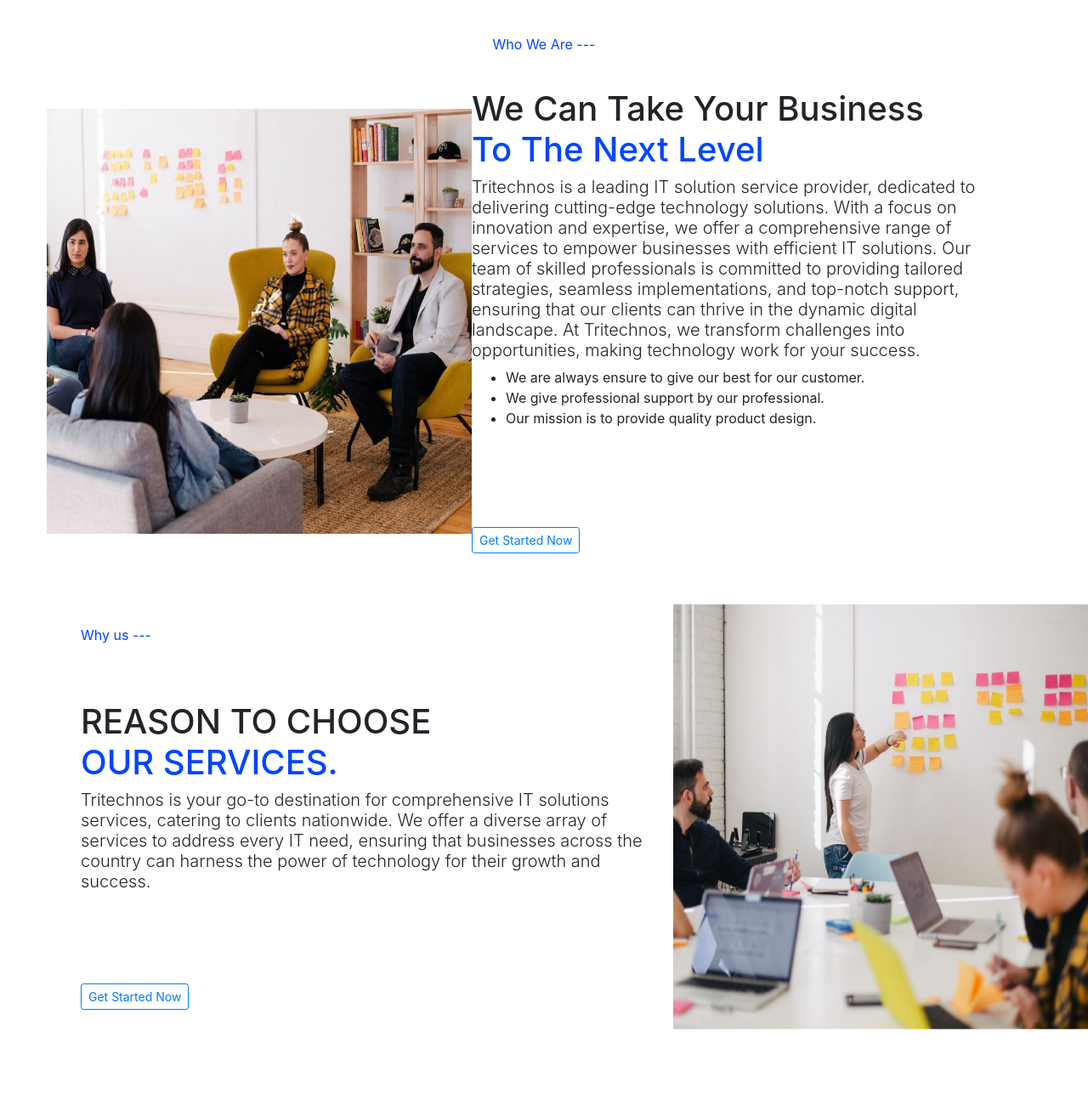
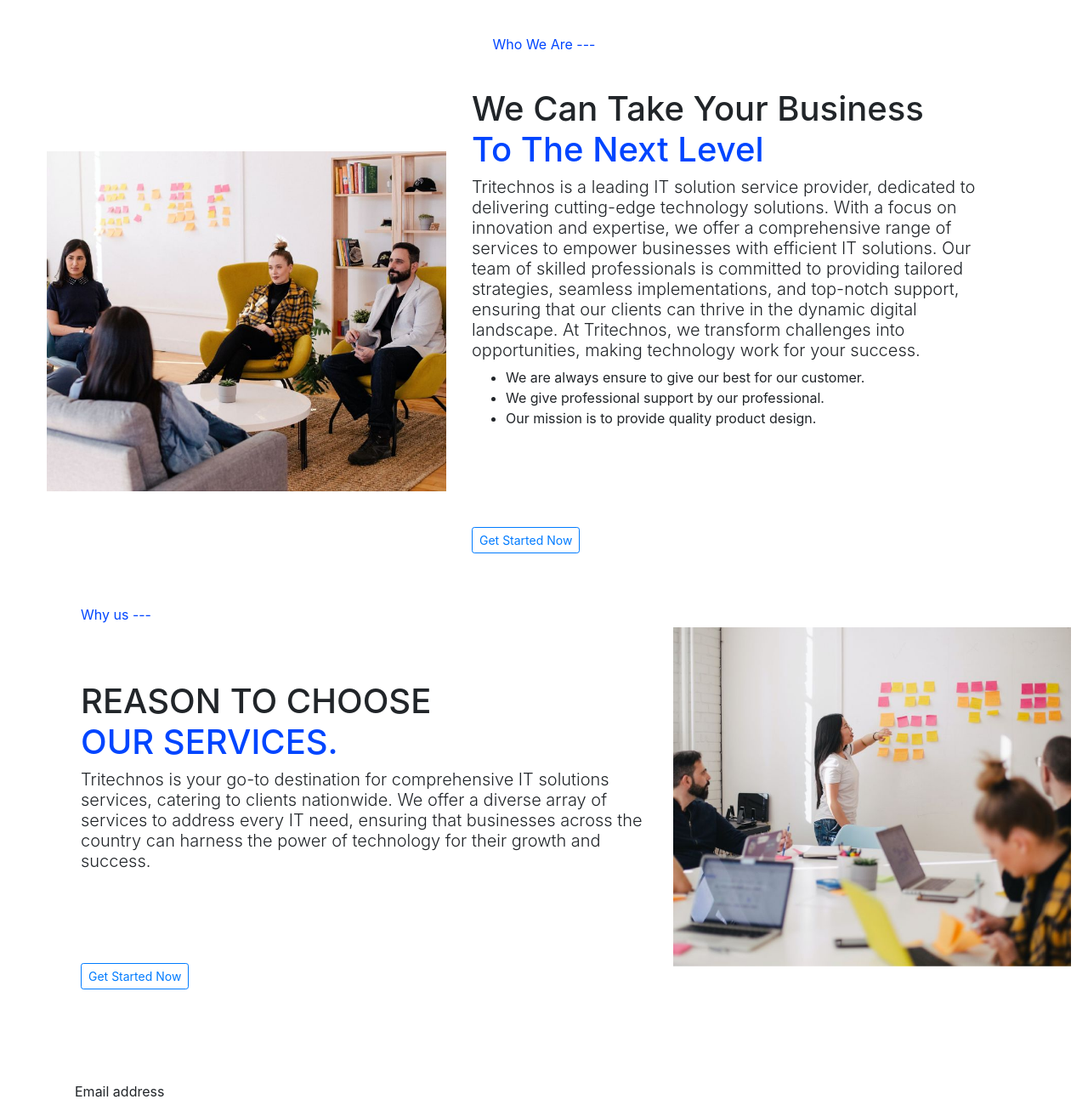
Before and after one commit to sachin-git555/tritechnos, a plain HTML site: page index.html in a window 1280 px wide. Shown: the part 3460-4760 px from the top of the page at 85% size. Drawn offline with nearby package versions, Linux system fonts and the light colour scheme.

Commit message:
Update index.html

```diff
--- a/index.html
+++ b/index.html
@@ -569,7 +569,7 @@
 
             </div>
             <div class="col-md-5 order-md-1">
-                <img src="about_11.jpg" width="500" height="500">
+                <img src="about_11.jpg" width="500" height="500" class="img-fluid">
 
 
             </div>
@@ -593,7 +593,7 @@
             </div>
 
             <div class="col-md-5">
-                <img src="about_22.jpg" width="500" height="500">
+                <img src="about_22.jpg" width="500" height="500" class="img-fluid">
 
             </div>
 
@@ -676,7 +676,7 @@
                     </div>
 
                 </div>
-                <div class="container">
+                <div class="container-fluid p-3 p-md-5">
                     <p class="float-right"><a href="#carouselExampleCaptions">Back to top</a></p>
                     <p>© 2025 Company, Inc. · <a href="#">Privacy</a> · <a href="#">Terms</a></p>
                   </div>
```
